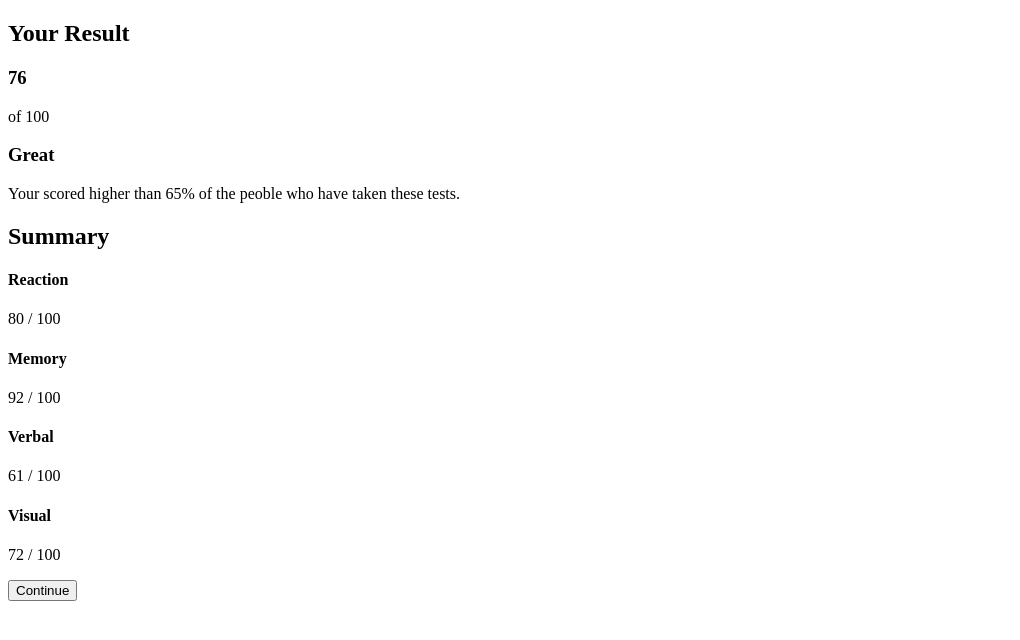
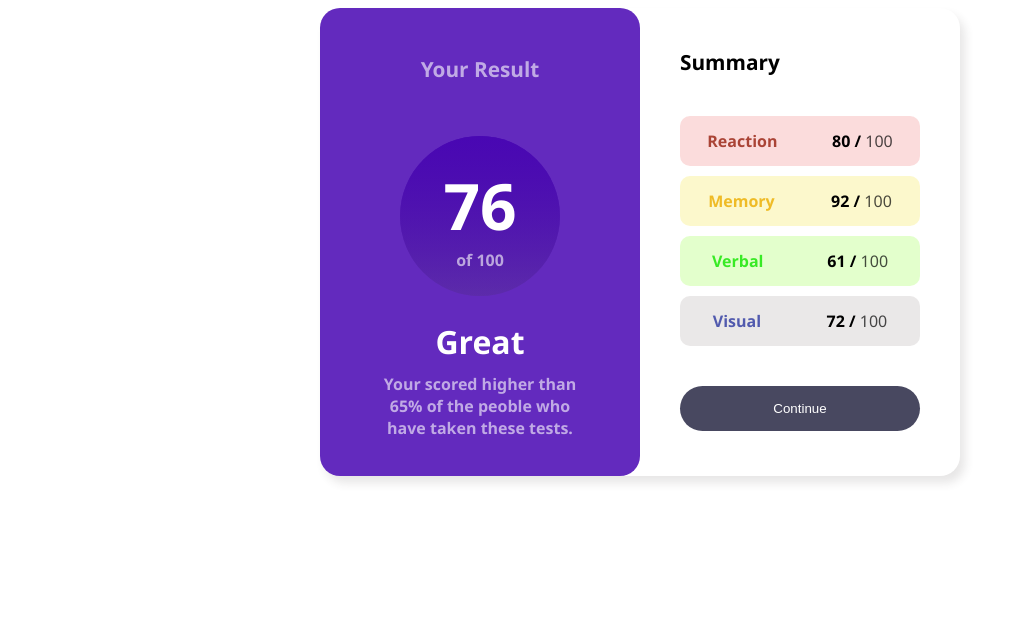
Before and after one commit to Yeuri07/Frontend-Mento, a website built with Vite: page Results summary component/index.html in a window 1280 px wide. Shown: the whole page, without its empty margins (0-1020 px from the left). Built offline with nearby package versions, Linux system fonts and the light colour scheme.

Commit message:
Update styles for Results summary component

```diff
--- a/Results summary component/style.css
+++ b/Results summary component/style.css
@@ -1,5 +1,173 @@
 
 
-h1{
-  color: red;
+body{
+
 }
+
+main{
+  display: flex;
+  box-shadow: 5px 7px 10px rgba(58, 48, 48, 0.123);
+  background-color: white;
+  border-radius: 20px;
+  max-width: 640px;
+  margin: auto;
+  position: relative;
+
+}
+.box{
+  display: flex;
+  flex-direction: column;
+  justify-content: space-around;
+  align-items: center;
+  background-color: #4907b3da;
+  max-width: 320px;
+  min-height: 390px;
+  border-radius: 20px;
+  width: 100%;
+
+}
+
+h2{
+  color: white;
+  font-family: 'Segoe UI', Tahoma, Geneva, Verdana, sans-serif;
+  font-size: 1.3rem;
+  margin: 40px;
+  opacity: 0.6;
+}
+.box-circle{
+  display: flex;
+
+  justify-content: center;
+  align-items: center;
+  background: linear-gradient(to bottom,#4907b3, #592ca16e);
+  margin: 0;
+  min-width: 160px;
+  min-height: 160px;
+  border-radius: 100vmax;
+
+}
+
+.text{
+ display: flex;
+ flex-direction: column;
+ margin: 0;
+ padding: 0;
+}
+
+h3 {
+  color: white;
+  font-size: 4rem;
+  font-family: 'Segoe UI', Tahoma, Geneva, Verdana, sans-serif;
+  margin: 0;
+}
+
+p{
+  margin: 0;
+  color: white;
+font-family: 'Segoe UI', Tahoma, Geneva, Verdana, sans-serif;
+opacity: 0.6;
+font-weight: 600;
+}
+
+.box-footer > h3 {
+  font-size: 2rem;
+  text-align: center;
+  margin: 10px;
+}
+
+.box-footer > p {
+  text-align: center;
+  max-width: 220px;
+  margin-bottom: 30px;
+}
+.second-box{
+  display: flex;
+  flex-direction: column;
+
+  width: 100%;
+}
+
+.second-box-div{
+  margin: 40px;
+  gap: 10px;
+  display: flex;
+  flex-direction: column;
+}
+
+.second-box-div > h2{
+ color: black;
+ opacity: 1;
+ margin: 0;
+ margin-bottom: 30px ;
+}
+
+.card {
+
+  display: flex;
+  justify-content: space-around;
+  max-height: 50px;
+  border-radius: 10px;
+  align-items: center;
+  font-family: 'Segoe UI', Tahoma, Geneva, Verdana, sans-serif;
+
+
+}
+
+.card > p {
+  color: black;
+  opacity: 1;
+  font-weight: 700;
+}
+
+span{
+  opacity: 0.7;
+  font-weight: 500;
+}
+
+
+.box1{
+    background-color: rgba(224, 18, 18, 0.144);
+    color: rgb(170, 68, 54);
+}
+
+.box2{
+    background-color: rgba(241, 217, 0,0.199);
+    color: rgba(236, 175, 5, 0.836);
+}
+.box3{
+    background-color: rgba(115, 255, 0, 0.199);
+    color: rgba(24, 230, 6, 0.842);
+}
+.box4{
+    background-color: rgba(148, 138, 138, 0.199);
+    color: rgba(45, 56, 160, 0.808);
+}
+
+
+button{
+  padding: 15px;
+  margin:  30px 0 5px 0;
+  border: none;
+  background-color: #0d0d2cc0;
+  color: white;
+  border-radius: 30px;
+  cursor: pointer;
+}
+
+@media (max-width: 470px) {
+  main {
+    flex-direction: column;
+    margin: 0;
+  }
+
+  .box{
+   margin: 0;
+   padding: 0;
+   max-width: 100%;
+
+  }
+
+  .second-box-div{
+    margin: 20px;
+  }
+}
```
